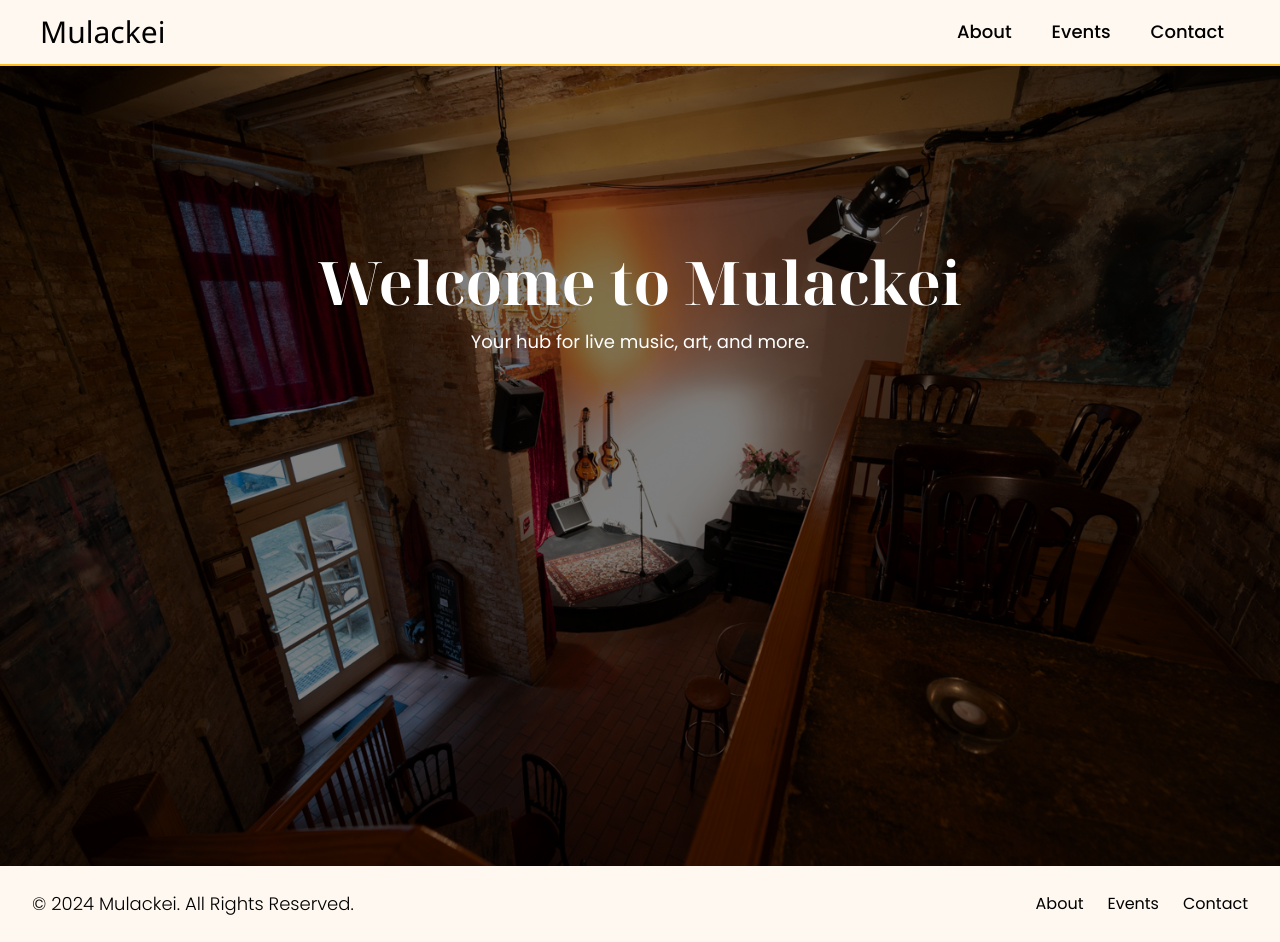
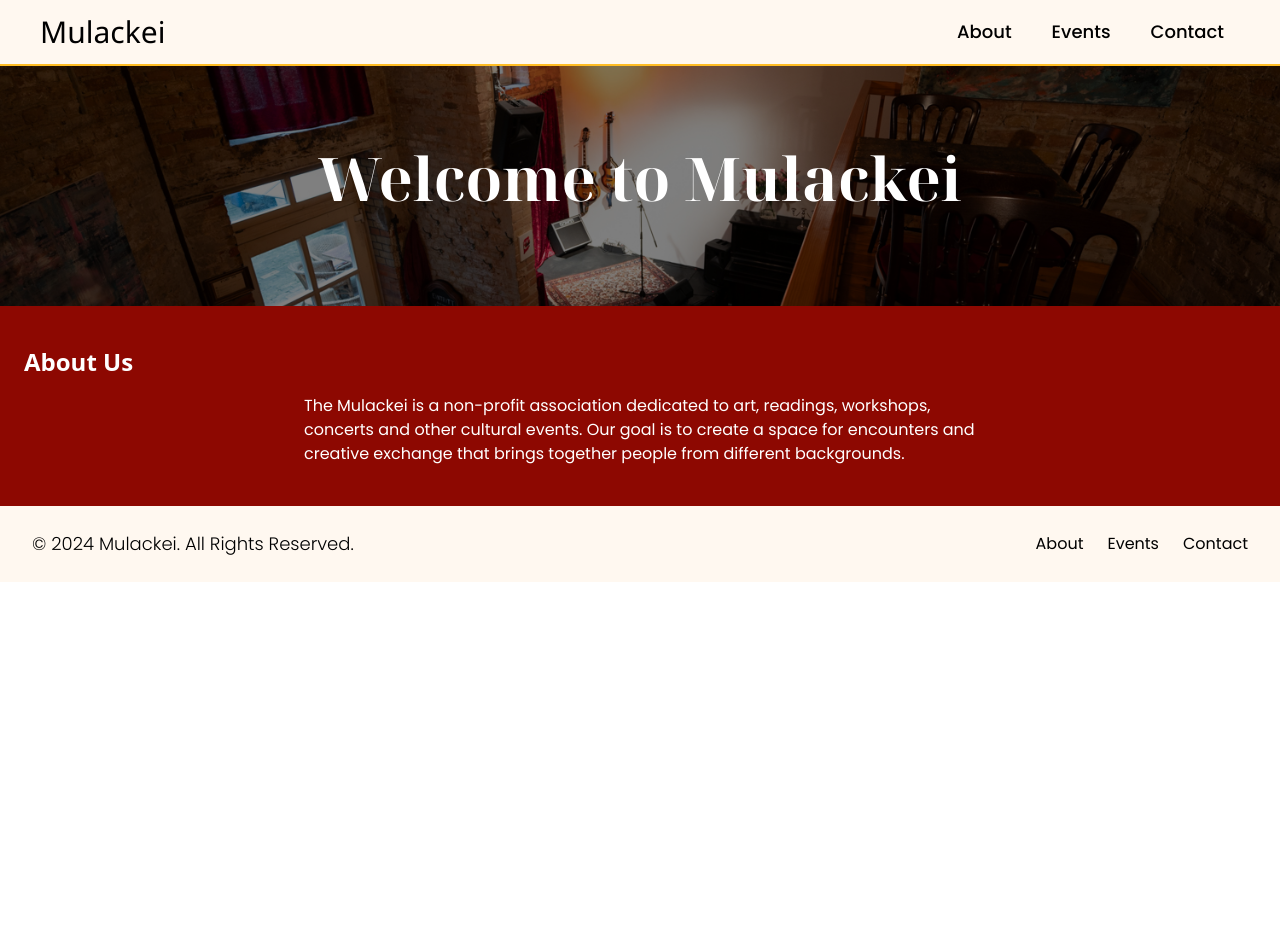
Before and after one commit to bradheath96/mulackei-site, a React (Create React App) app: page / in a window 1280 px wide. After the commit the page ends 800 px from the top, so only its background shows below. Built offline with nearby package versions, Linux system fonts and the light colour scheme; what tailwindcss-animated would draw is missing.

Commit message:
minor hompage changes

```diff
--- a/src/pages/Home.js
+++ b/src/pages/Home.js
@@ -5,22 +5,37 @@ const Home = () => {
 	useEffect(() => {
 		window.scrollTo(0, 0);
 	}, []);
+
 	return (
-		<div className="relative min-h-screen">
+		<div className="relative">
+			{/* Hero Section with Background Image */}
+			<div className="relative min-h-[30vh] overflow-hidden">
 				<div
-				className="absolute inset-0 bg-cover bg-center bg-no-repeat blur-xs"
+					className="absolute inset-0 bg-cover bg-center bg-no-repeat scale-200 transform"
 					style={{ backgroundImage: `url(${Mulackei})` }}>
 					<div className="absolute inset-0 bg-black/50"></div>{" "}
 					{/* Dark Overlay */}
 				</div>
-			<section className="relative flex flex-col items-center justify-center min-h-[500px] text-center p-6">
-				<h1 className="animate-fade-up font-titleFont text-6xl font-bold mb-4 text-white">
+
+				{/* Text Overlay */}
+				<section className="relative flex flex-col items-center justify-center min-h-[30vh] text-center p-6">
+					<h1 className="animate-fade-up font-titleFont text-3xl lg:text-6xl font-bold mb-4 text-white">
 						Welcome to Mulackei
 					</h1>
-				<p className="animate-fade-up font-bodyFont text-lg mb-6  text-white">
-					Your hub for live music, art, and more.
+				</section>
+			</div>
+
+			{/* About Us Section */}
+			<div className="bg-primary text-white py-10 px-6 text-left">
+				<h2 className="animate-fade-up text-2xl font-bold mb-4">About Us</h2>
+				<p className="animate-fade-up max-w-2xl mx-auto text-md font-bodyFont">
+					The Mulackei is a non-profit association dedicated to art, readings,
+					workshops, concerts and other cultural events. Our goal is to create a
+					space for encounters and creative exchange that brings together people
+					from different backgrounds.
+
 				</p>
-			</section>
+			</div>
 		</div>
 	);
 };
```
Lines whose indentation alone changed are shown as unchanged.
